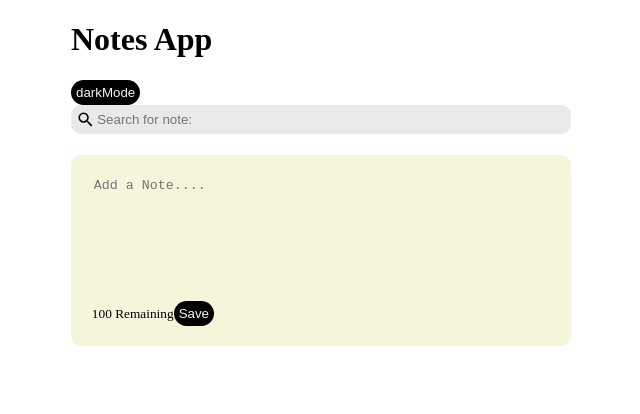
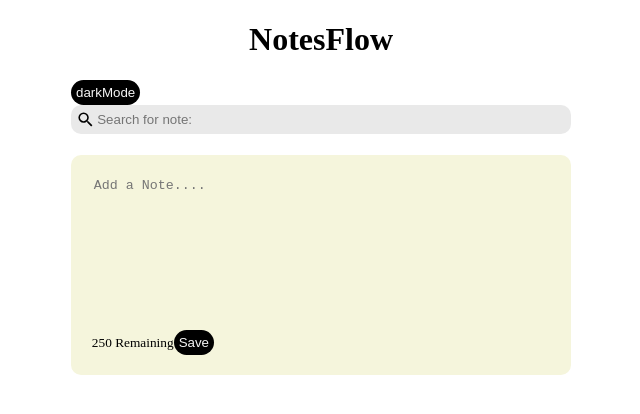
Before and after one commit to adityabajoria/NoteFlow, a React (Vite) app: page / in a window 1280 px wide. Shown: the top 414 px of the page, without its empty margins (319-959 px from the left). Built offline with nearby package versions, Linux system fonts and the light colour scheme.

Commit message:
completed

```diff
--- a/package.json
+++ b/package.json
@@ -10,6 +10,7 @@
     "preview": "vite preview"
   },
   "dependencies": {
+    "bootstrap": "^5.3.3",
     "react": "^18.3.1",
     "react-dom": "^18.3.1",
     "react-icons": "^5.3.0",
--- a/src/App.css
+++ b/src/App.css
@@ -19,6 +19,12 @@
   padding-right: 12px;
   padding-left: 12px;
   min-height: 100vh;
+}
+
+.header {
+  display: flex;
+  flex-direction: column;
+  align-items: center;
 }
 
 .note {
--- a/src/App.jsx
+++ b/src/App.jsx
@@ -47,7 +47,9 @@ const App = () => {
   return (
     <div className={`${darkMode && "dark-mode"}`}>
       <div className="container">
-        <h1 className="header">Notes App</h1>
+        <div>
+          <h1 className="header">NotesFlow</h1>
+        </div>
         <button onClick={() => setDarkMode((prev) => !prev)} className="save">
           {darkMode ? "lightMode" : "darkMode"}
         </button>
--- a/src/components/CreateNote.jsx
+++ b/src/components/CreateNote.jsx
@@ -3,7 +3,7 @@ import PropTypes from "prop-types";
 
 const CreateNote = ({ AddNote }) => {
   const [text, setText] = useState("");
-  const charLimit = 100;
+  const charLimit = 250;
 
   const handleText = (e) => {
     if (charLimit - e.target.value.length >= 0) {
@@ -20,8 +20,8 @@ const CreateNote = ({ AddNote }) => {
   return (
     <div className="note create">
       <textarea
-        rows="7"
-        cols="9"
+        rows="10"
+        cols="10"
         value={text}
         placeholder="Add a Note...."
         onChange={handleText}
```
Also changed, not shown: 1 other file (tests, documents, lock files or other folders).
